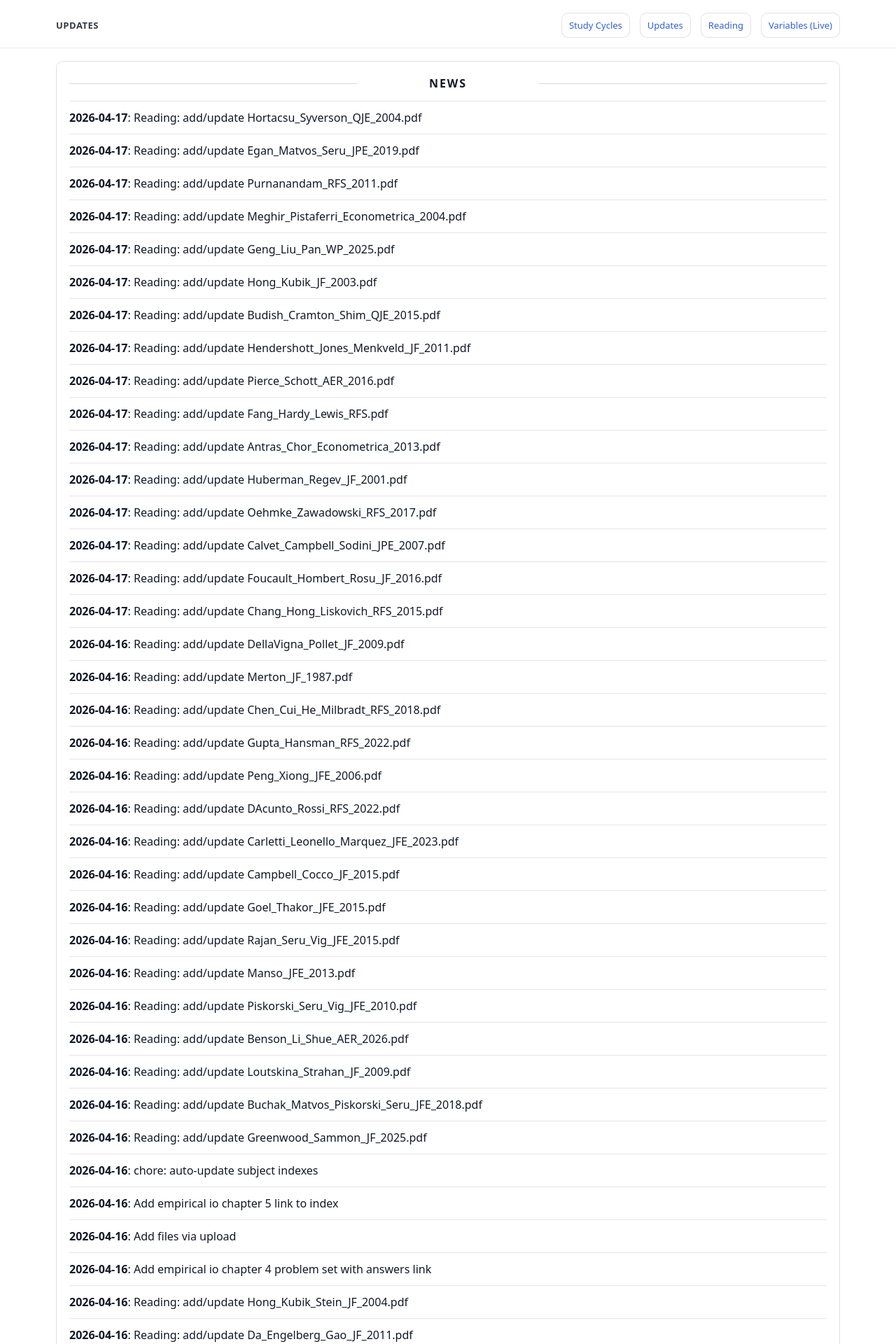
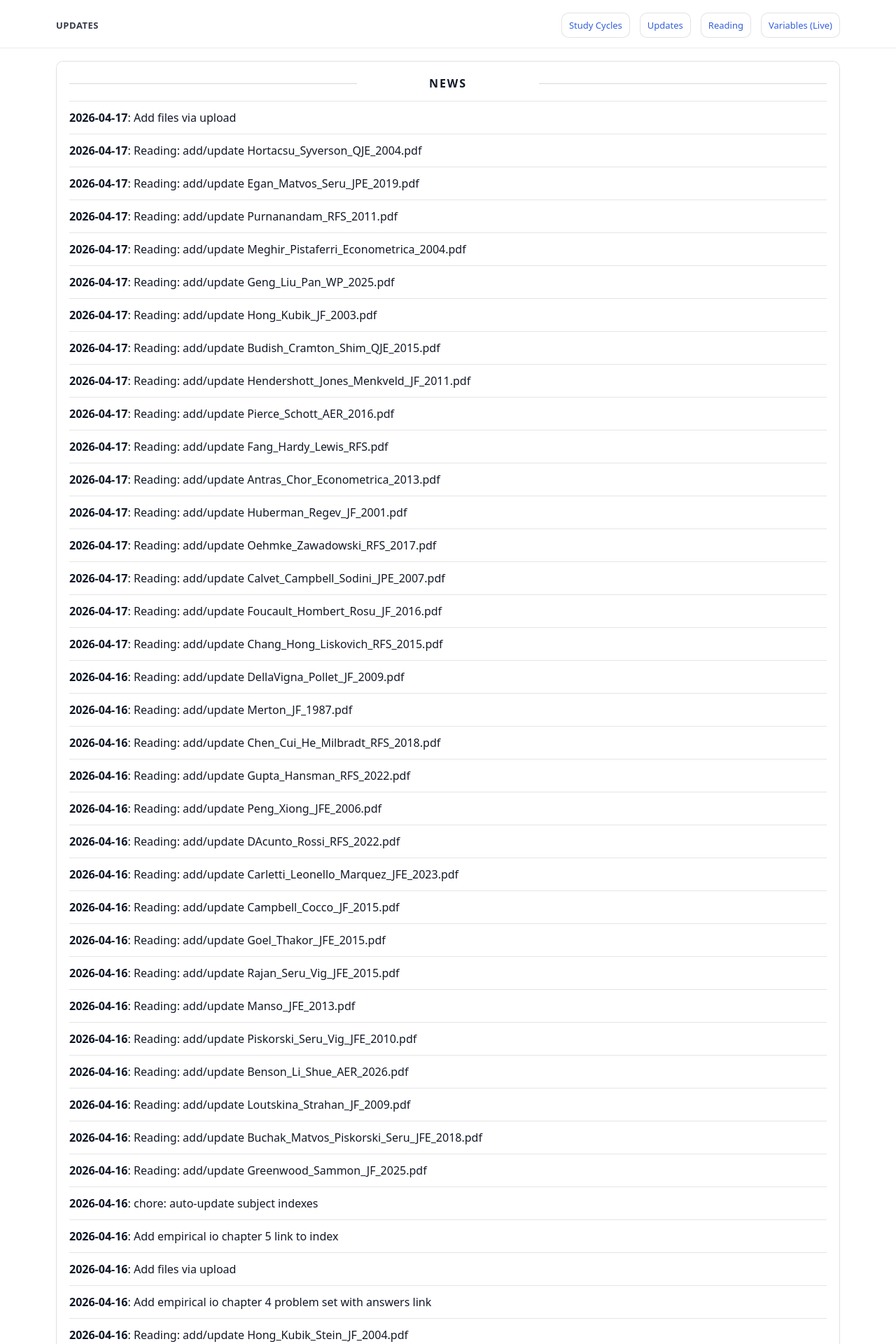
Before and after one commit to yaxinzn/study-archive, a Jekyll site: the page built from updates/index.md, in a window 1280 px wide. Shown: the top 1920 px of the page at 70% size. Built offline with Jekyll 4.4.1, drawn with Linux system fonts in a browser that asks for light colours; some of the changed text lies outside the part shown.

Commit message:
chore: update NEWS feed

```diff
--- a/_data/news.yml
+++ b/_data/news.yml
@@ -1,4 +1,7 @@
 # Auto-generated update history (sorted newest -> oldest). Do not edit manually.
+- ts: "1776428832"
+  date: "2026-04-17"
+  title: "Add files via upload"
 - ts: "1776427877"
   date: "2026-04-17"
   title: "Reading: add/update Hortacsu_Syverson_QJE_2004.pdf"
```
